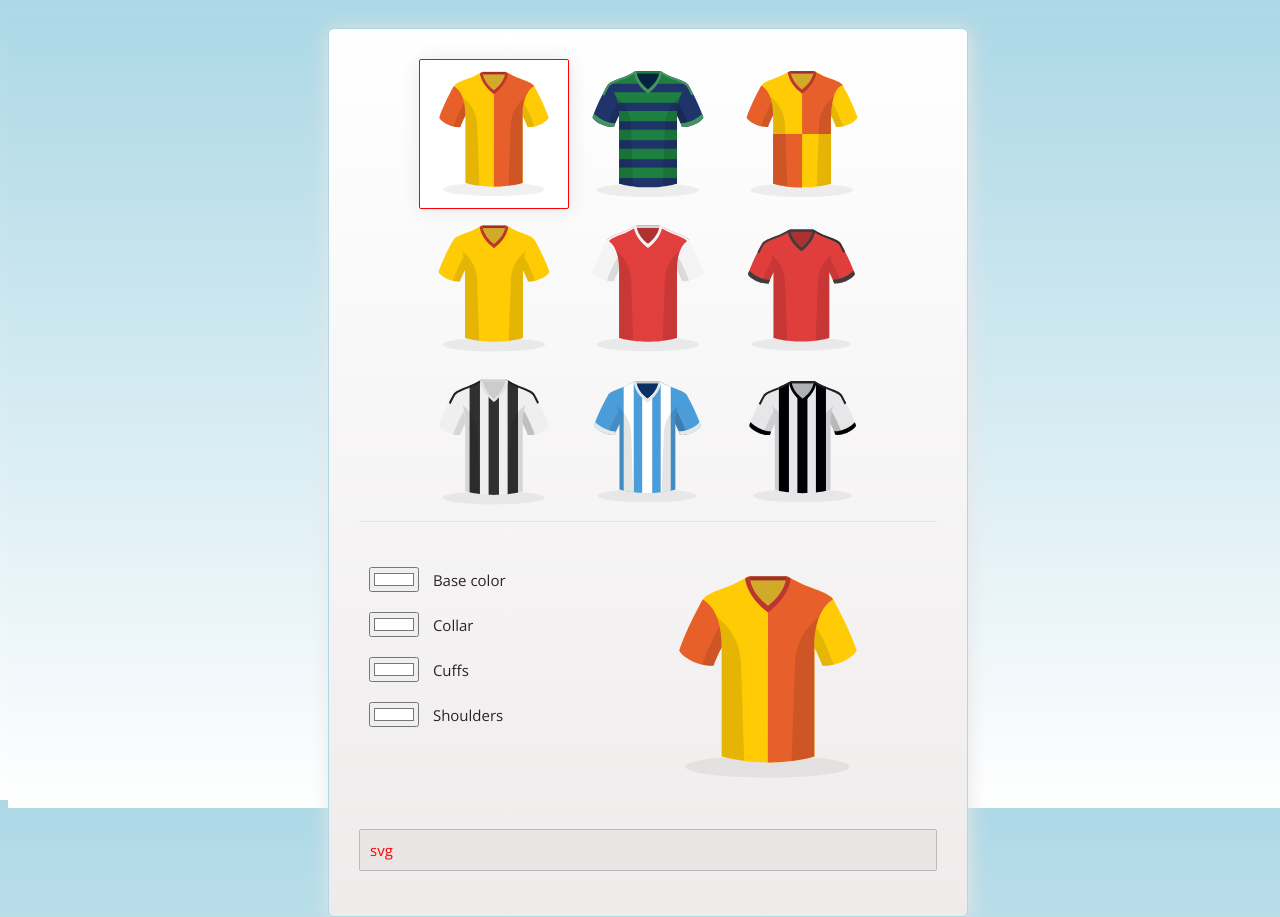
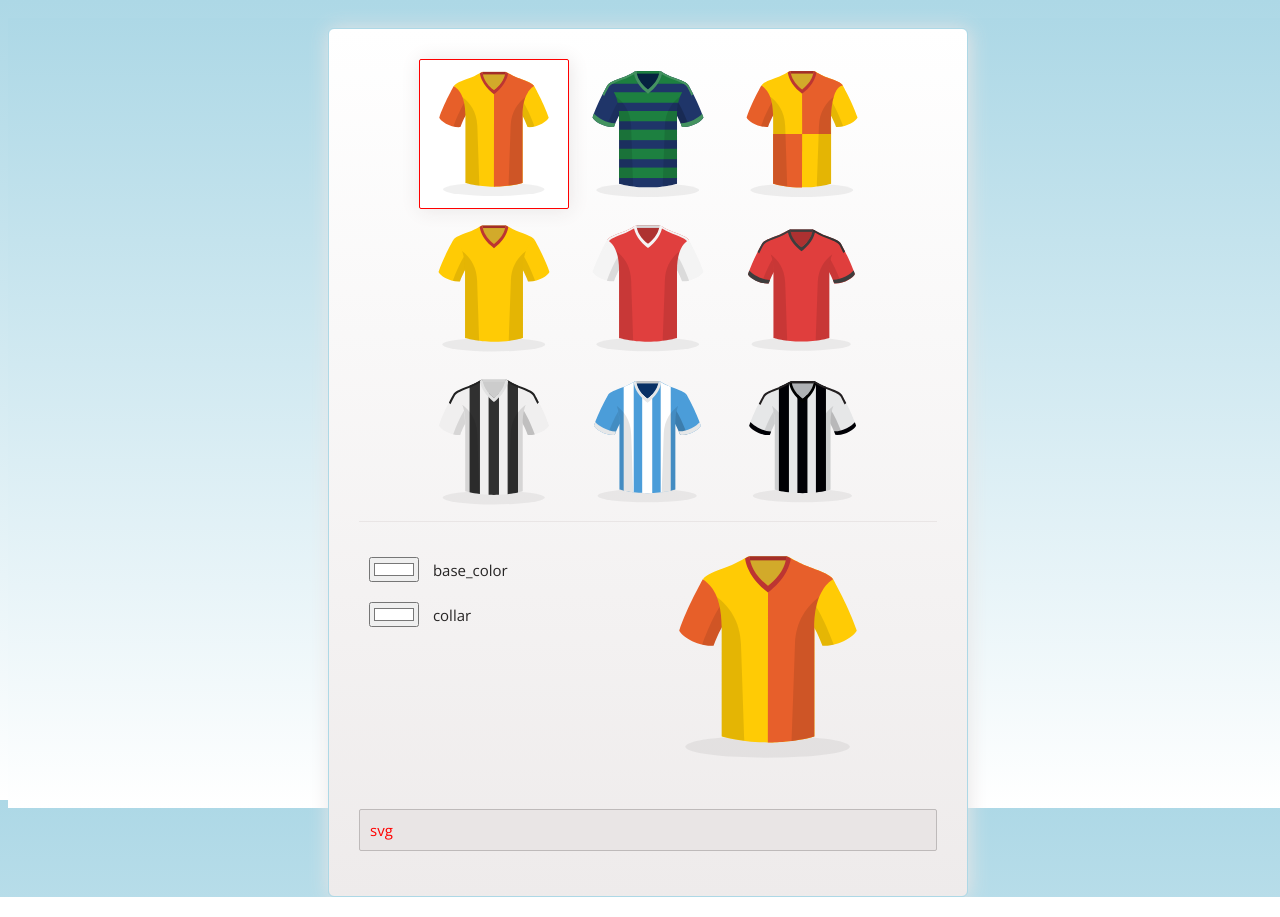
Before and after one commit to lubomir1618/svg, a website: page index.html in a window 1280 px wide. Both pictures are taken after a click on the picture 494 px from the left and 134 px from the top of the page. Drawn offline with nearby package versions, Linux system fonts and the light colour scheme.

Commit message:
picker added

```diff
--- a/index.html
+++ b/index.html
@@ -28,8 +28,8 @@
       <img src="./jerseys/jersey_vertical_bars_cuffs.svg" alt="jersey_vertical_bars_cuffs" id="jersey_vertical_bars_cuffs" class="jersey">
     </div>
 
-    <div class="pick">
-      <div class="form">
+    <div class="picker">
+      <div id="form">
         <input type="color" id="base_color" name="base_color" value="#ffffff">
         <label for="base_color">Base color</label>
         <br>
--- a/main.js
+++ b/main.js
@@ -1,57 +1,59 @@
 // jerseys configuration
-
-const jersey_halves = {
+const jerseys = {
+  jersey_halves: {
     base_color: '',
     collar: ''
-};
-const jersey_hooped = {
+  },
+   jersey_hooped: {
     base_color: '',
     collar: ''
-};
-const jersey_quarters = {
+  },
+   jersey_quarters: {
     base_color: '',
     collar: ''
-};
+  },
 
-const jersey_plain = {
+   jersey_plain: {
     base_color: '',
     collar: ''
-};
-const jersey_plain_shoulders = {
+  },
+   jersey_plain_shoulders: {
     base_color: '',
     collar: '',
     shoulders: '',
     shoulders_strips: ''
-};
-const jersey_plain_shoulders_cuffs = {
+  },
+   jersey_plain_shoulders_cuffs: {
     base_color: '',
     collar: '',
     shoulders: '',
     shoulders_strips: '',
     cuffs: ''
-};
+  },
 
-const jersey_vertical_bars_shoulders = {
+   jersey_vertical_bars_shoulders: {
     base_color: '',
     collar: '',
     shoulders: '',
     shoulders_strips: '',
     cuffs: ''
-};
-const jersey_vertical_bars_shoulders_cuffs = {
+  },
+   jersey_vertical_bars_shoulders_cuffs: {
     base_color: '',
     collar: '',
     shoulders: '',
     shoulders_strips: '',
     cuffs: ''
-};
-const jersey_vertical_bars_cuffss = {
+  },
+   jersey_vertical_bars_cuffs: {
     base_color: '',
     collar: '',
     shoulders: '',
     shoulders_strips: '',
     cuffs: ''
-};
+  },
+}
+
 
 // jersey click listener
 let images = document.querySelectorAll('.jersey');
@@ -63,6 +65,7 @@ function watchJerseyClick() {
       image.addEventListener('click', () => {
         removeClass(highlight);
         pasteSVG(image.id);
+        drawPicker(image.id)
         image.classList.add(highlight);
       });
     }
@@ -86,6 +89,22 @@ function pasteSVG(svg) {
   svgContainer.innerHTML = svg;
 };
 
+function drawPicker(svg) {
+  let pickerContainer = document.getElementById('form');
+  let picker = '';
+
+  Object.keys(jerseys[svg]).forEach(param => {
+
+    picker += `
+      <input type="color" id="${param}" name="${param}" value="#ffffff">
+      <label for="base_color">${param}</label>
+      <br>
+    `
+  });
+
+  pickerContainer.innerHTML = picker;
+}
+
 watchJerseyClick();
 
 
--- a/style.css
+++ b/style.css
@@ -33,16 +33,14 @@ input, select {
 .pick {
   width: 100%;
 }
-.form {
+#form {
   width: 50%;
   float: left;
+  padding-top: 10px;
 }
 .svg-preview {
   width: 50%;
   float: left;
-}
-.pick {
-  padding-top: 20px;
 }
 .clearfix {
   clear: both;
```
Lines whose indentation alone changed are shown as unchanged.
